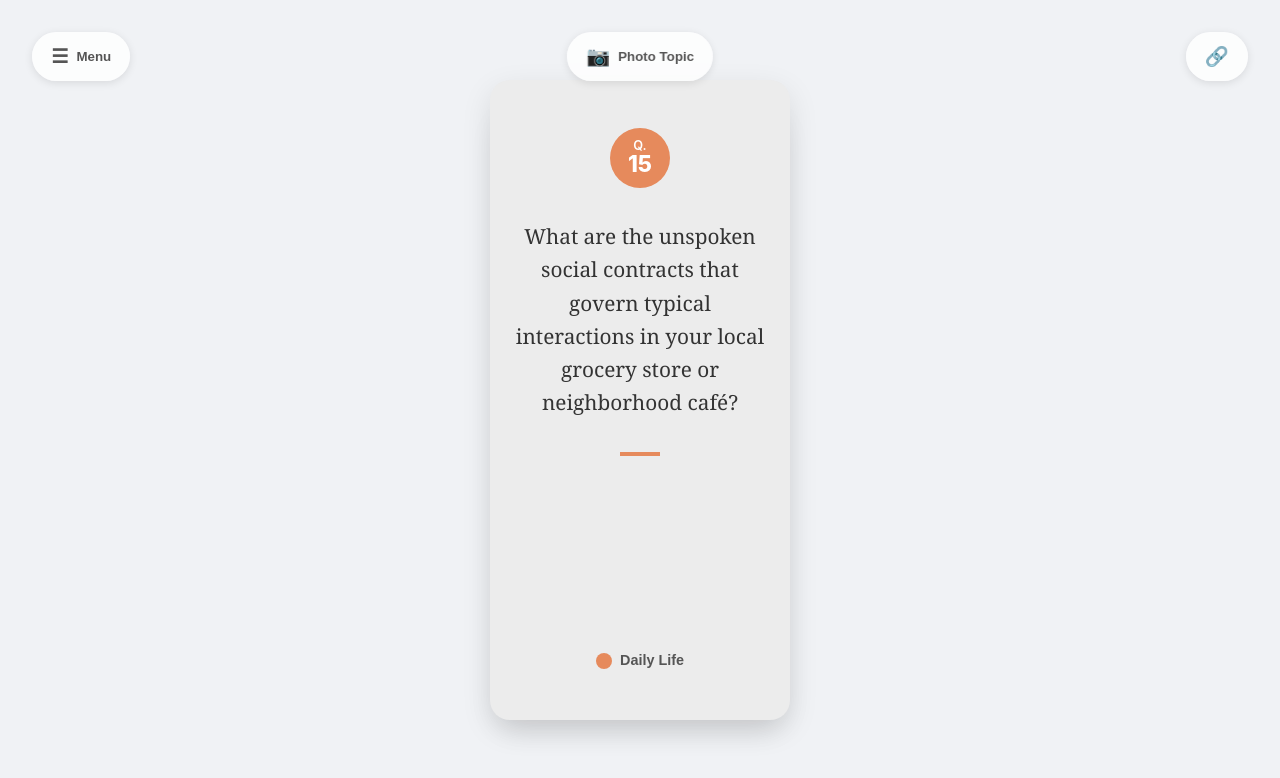
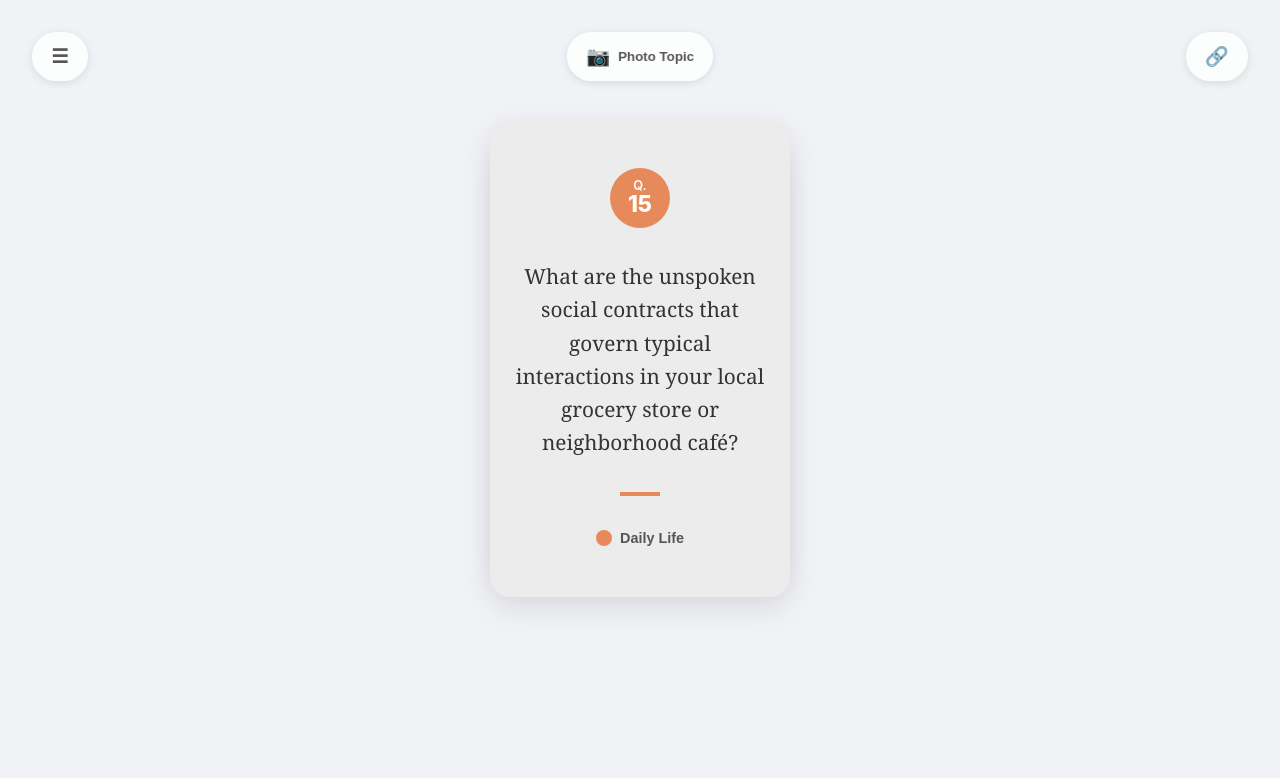
Before and after one commit to BoBeenLee/Tikitaka, a Next.js app: page / in a window 1280 px wide. Shown: the top 778 px of the page. Built offline with nearby package versions, Linux system fonts and the light colour scheme.

Commit message:
feat: Allow dynamic card heights and adjust card widths for improved content display.

```diff
--- a/src/app/globals.css
+++ b/src/app/globals.css
@@ -158,17 +158,7 @@ body {
   display: flex;
   justify-content: center;
   align-items: center;
-  height: 100%;
-  width: 100%;
-  padding: 20px;
-}
-
-/* Realistic Card Styles - Reference Match */
-.topic-card-container {
-  display: flex;
-  justify-content: center;
-  align-items: center;
-  height: 100%;
+  height: auto; /* Changed from 100% to auto to support dynamic card height */
   width: 100%;
   padding: 20px;
 }
@@ -183,7 +173,7 @@ body {
   width: 100%;
   max-width: 340px; /* Wider for better readability */
   min-width: 300px; /* Prevent collapse on very small screens */
-  height: 100%; /* Fill the container height (700px) */
+  height: auto; /* Allow dynamic growth */
   /* aspect-ratio: 5/7; Removed to allow taller cards */
 
   display: flex;
--- a/src/components/SwipeableCardStack.jsx
+++ b/src/components/SwipeableCardStack.jsx
@@ -148,7 +148,7 @@ const SwipeableCardStack = ({ category, onNext, onBack, onPhotoAnalyzed, initial
           gap: '0.5rem'
         }}
       >
-        <span style={{ fontSize: '1.2rem' }}>☰</span> Menu
+        <span style={{ fontSize: '1.2rem' }}>☰</span>
       </button>
 
       {/* Share Button (Top Right) */}
@@ -238,7 +238,8 @@ const SwipeableCard = ({ card, isTop, onSwipe, onSwipeBack, onBack }) => {
         cursor: isTop ? 'grab' : 'default',
         width: '100%',
         maxWidth: '340px', // Narrower for portrait card look
-        height: '700px',    // Increased height for better text visibility
+        minHeight: '600px', // Match CSS min-height
+        height: 'auto',     // Dynamic height
         maxHeight: '85vh',
         perspective: 1000,
       }}
```
